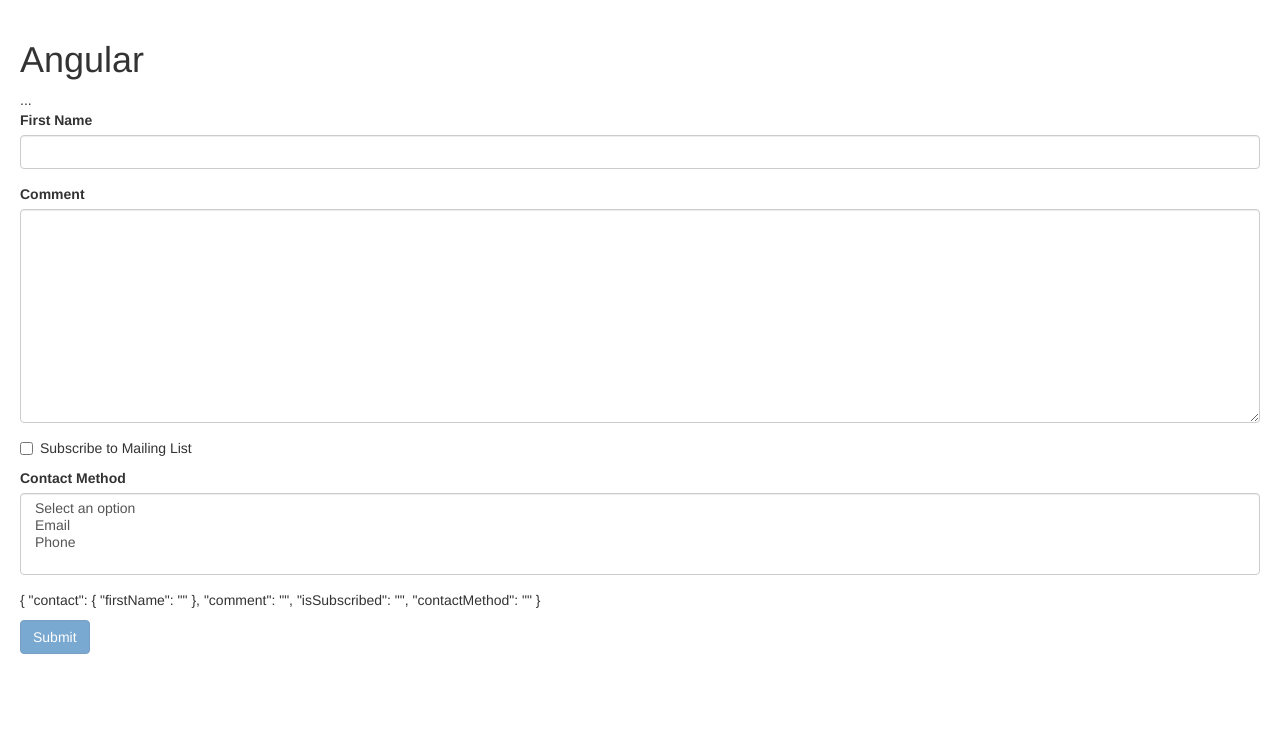
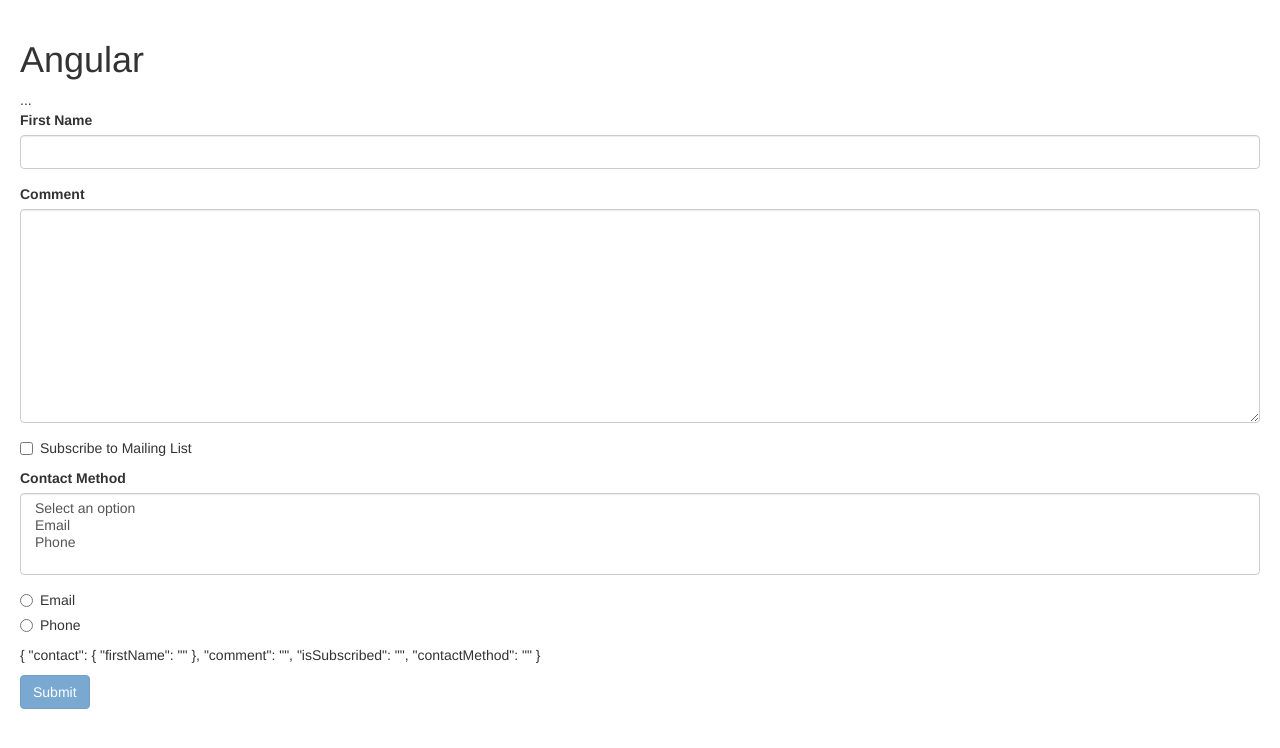
Before and after one commit to mjcataldi/angular-app, an Angular app: page / in a window 1280 px wide. Shown: the top 748 px of the page. Built offline with nearby package versions, Linux system fonts and the light colour scheme.

Commit message:
Radio button practice.

```diff
--- a/src/app/contact-form/contact-form.component.html
+++ b/src/app/contact-form/contact-form.component.html
@@ -70,6 +70,14 @@
     </select>
   </div>
 
+  <div class="radio" *ngFor="let method of contactMethods">
+    <label for=""
+      ><input type="radio" ngModel name="contactMethod" [value]="method.id" />{{
+        method.name
+      }}</label
+    >
+  </div>
+
   <p>{{ f.value | json }}</p>
   <button class="btn btn-primary" [disabled]="!f.valid">Submit</button>
 </form>
```
